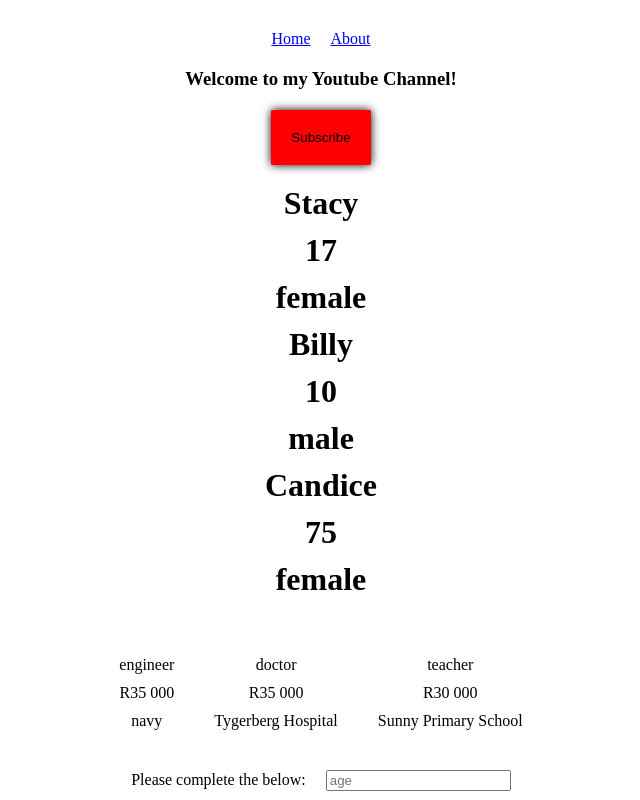
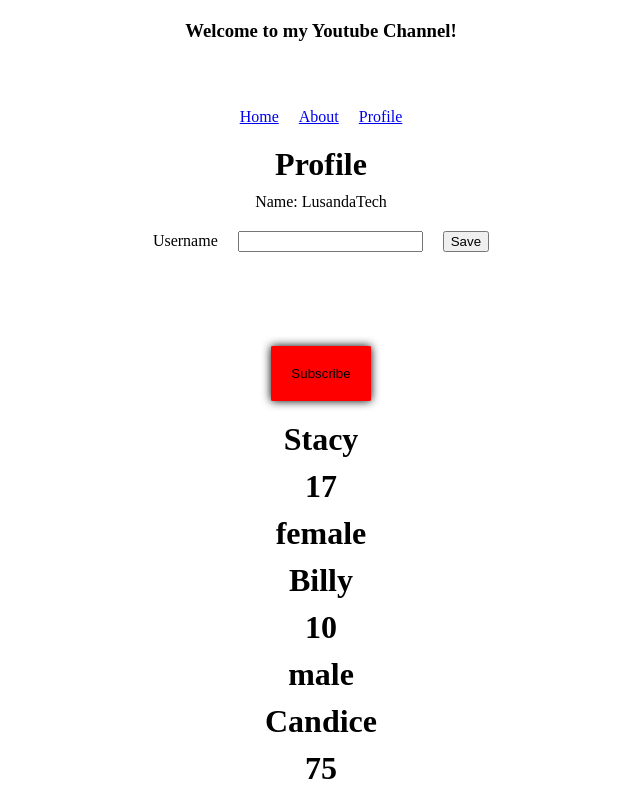
Before and after one commit to LusandaTsilana/React-JS-Tutorial, a React (Create React App) app: page /profile in a window 1280 px wide. Shown: the top 800 px of the page, without its empty margins (319-959 px from the left). Built offline with nearby package versions, Linux system fonts and the light colour scheme.

Commit message:
component drilling, createContext hook usage

```diff
--- a/src/App.js
+++ b/src/App.js
@@ -1,4 +1,4 @@
-import React, { useEffect, useState } from "react";
+import React, { useEffect, useState, createContext } from "react";
 import "./App.css";
 import { Employee } from "./employee.js";
 
@@ -11,6 +11,7 @@ import { Navbar } from "./Navbar";
 
 import { Home } from "./pages/Home";
 import { About } from "./pages/About";
+import { Profile } from "./pages/Profile";
 
 import { Section } from "./text";
 
@@ -42,7 +43,12 @@ const User = (props) => {
   );
 };
 
+//declaration of createContext named AppContext
+export const AppContext = createContext();
+
 function App() {
+  const [username, setUsername] = useState("LusandaTech");
+
   const [number, setNumber] = useState(0);
 
   const increaseNumber = () => {
@@ -196,16 +202,28 @@ function App() {
     <div className="App">
       {/* under normal circumstance, this app.js will only have the router
       declarations and paths */}
-
+      {title}
+      <br />
+      <br />
+      {/*use app context as a tag. whatever is inside will have access to it */}
+      <AppContext.Provider value={{ username, setUsername }}>
         <Router>
           <Navbar />
           <Routes>
+            {/* the username constant variable is being nested in the
+          home page & profile as it will be used there
+          It is a global component which can is then nested in the other components via
+          the router*/}
             <Route path="/" element={<Home />} />
             <Route path="/about" element={<About />} />
+            <Route path="/profile" element={<Profile />} />
           </Routes>
         </Router>
+      </AppContext.Provider>
+      <br />
+      <br />
+      <br />
 
-      {title}
       <Button />
       <User name="Stacy" age={17} gender="female" />
       <User name="Billy" age={10} gender="male" />
--- a/src/Navbar.js
+++ b/src/Navbar.js
@@ -6,6 +6,7 @@ export const Navbar = () => {
       <div className="nav-list">
         <Link to="/">Home</Link>
         <Link to="/about">About</Link>
+        <Link to="/profile">Profile</Link>
       </div>
     </nav>
   );
--- a/src/pages/About.js
+++ b/src/pages/About.js
@@ -1,3 +1,3 @@
 export const About = () => {
-  return <h3>About Page</h3>;
+  return <h1>About Page</h1>;
 };
--- a/src/pages/Home.js
+++ b/src/pages/Home.js
@@ -1,3 +1,12 @@
+import { useContext } from "react";
+import { AppContext } from "../App";
+
 export const Home = () => {
-  return <h3>Home page</h3>;
+  const { username } = useContext(AppContext);
+  return (
+    <h1>
+      Hi, {username}
+      <div>Welcome back to my Youtube Channel</div>
+    </h1>
+  );
 };
--- /dev/null
+++ b/src/pages/Profile.js
@@ -0,0 +1,13 @@
+import { ChangeProfile } from "./changeprofile";
+import { useContext } from "react";
+import { AppContext } from "../App";
+
+export const Profile = () => {
+  const { username, setUsername } = useContext(AppContext);
+  return (
+    <div>
+      <h1>Profile</h1>
+      Name: {username} <ChangeProfile setUsername={setUsername} />
+    </div>
+  );
+};
--- /dev/null
+++ b/src/pages/changeprofile.js
@@ -0,0 +1,27 @@
+import { useState } from "react";
+import { useContext } from "react";
+import { AppContext } from "../App";
+
+export const ChangeProfile = () => {
+  const [newUsername, setNewUsername] = useState("");
+  const { setUsername } = useContext(AppContext);
+
+  return (
+    <div>
+      <label>Username</label>
+      <input
+        type="text"
+        onChange={(event) => {
+          setNewUsername(event.target.value);
+        }}
+      />
+      <button
+        onClick={() => {
+          setUsername(newUsername);
+        }}
+      >
+        Save
+      </button>
+    </div>
+  );
+};
```
Lines whose indentation alone changed are shown as unchanged.
